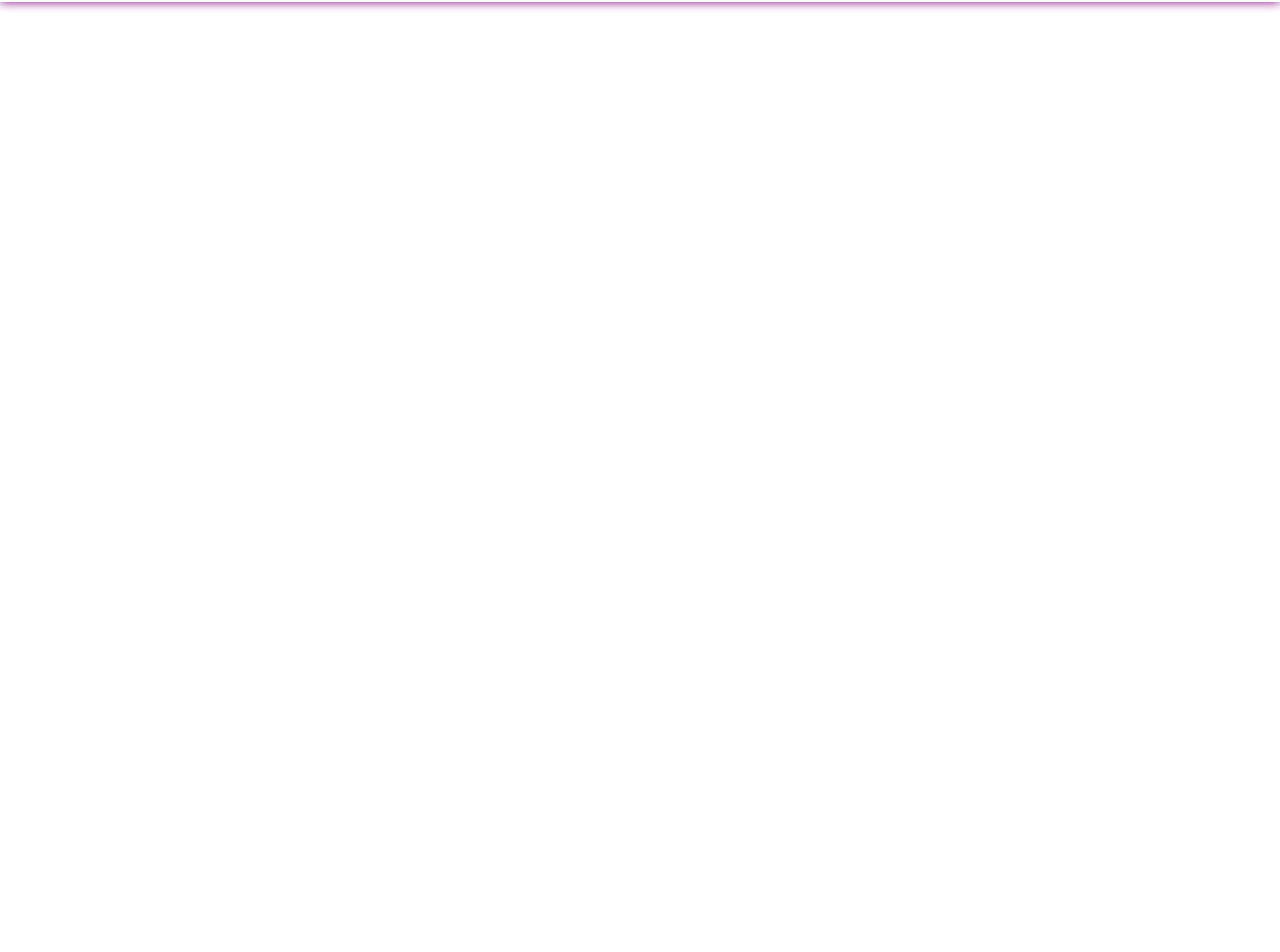
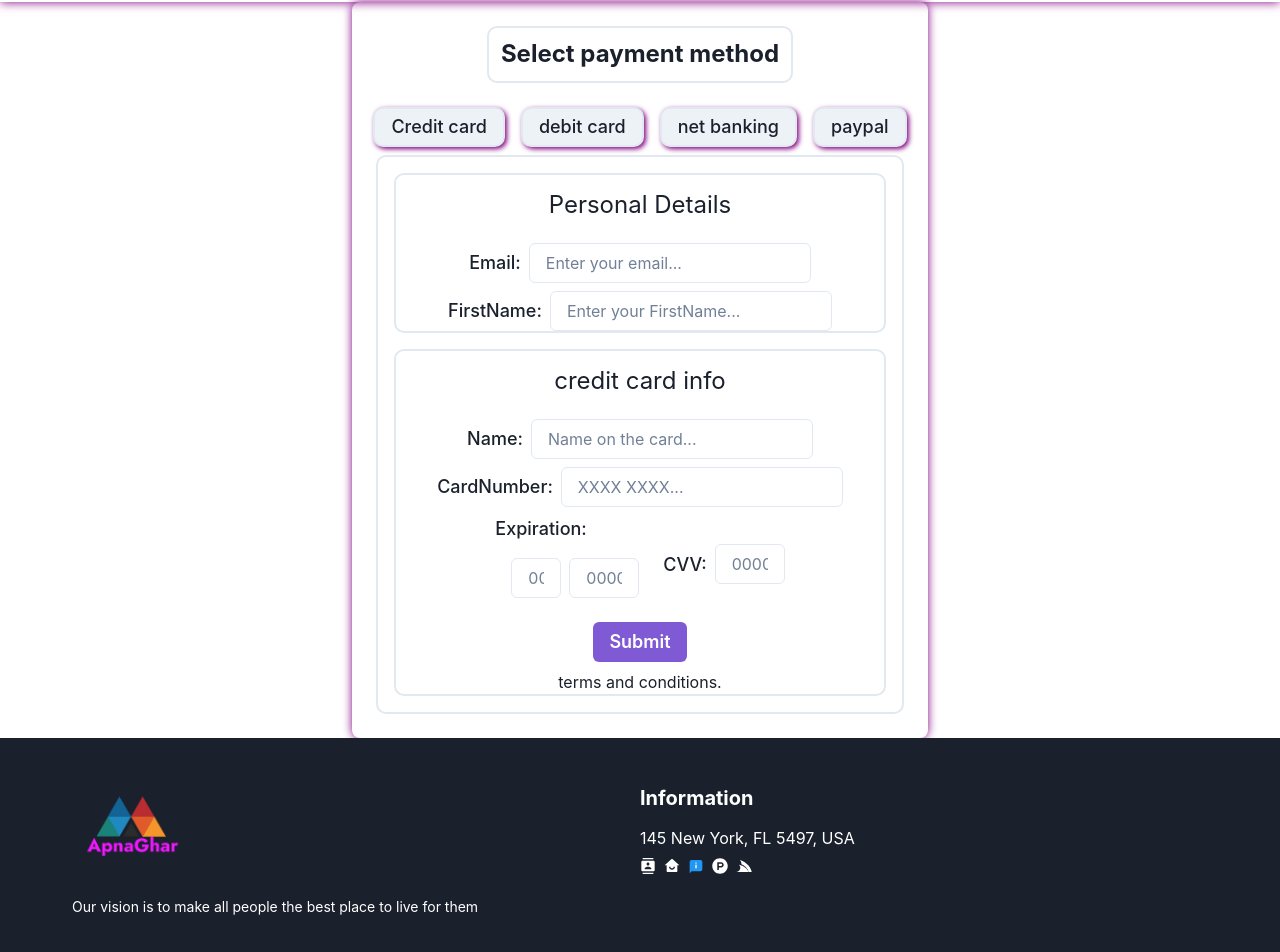
Before and after one commit to Flyingmonk01/ApnaGhar, a React (Vite) app: page /Payment in a window 1280 px wide. Shown: the part 98-1050 px from the top of the page. Before the commit the page ends 800 px from the top, so only its background shows below. Built offline with nearby package versions, Linux system fonts and the light colour scheme.

Commit message:
added payment footer

```diff
--- a/src/App.jsx
+++ b/src/App.jsx
@@ -5,6 +5,9 @@ import Contact from './components/Contact/Contact';
 import Login from './components/Login/Login';
 import Signup from './components/Signup/Signup';
 import About from './components/About/About';
+import Property from './components/Property/Property';
+import Footer from './components/Footer/Footer'
+import Payment from './components/Payment/Payment';
 
 
 function App() {
@@ -18,7 +21,10 @@ function App() {
           <Route path='/signup' element = {<Signup />} />
           <Route path='/contact' element={<Contact />} />
           <Route path='/about' element={<About />} />
+          <Route path='/Property' element={<Property/>} />
+          <Route path='/Payment' element={<Payment/>}/>
         </Routes>
+        <Footer/>
       </Router >
   )
 }
--- /dev/null
+++ b/src/components/Footer/Footer.jsx
@@ -0,0 +1,33 @@
+import { Box, Heading, Text, HStack, Image, Flex } from "@chakra-ui/react";
+import { MdContacts } from "react-icons/md";
+import { RiHomeSmileFill } from "react-icons/ri";
+import { FcAbout } from "react-icons/fc";
+import { FaProductHunt } from "react-icons/fa";
+import { FaServicestack } from "react-icons/fa";
+import img from "../../assets/logo.png";
+
+const Footer = () => {
+    return (
+        <Box bg="gray.800" color="white" py={12}>
+            <Flex direction={{ base: "column", md: "row" }} maxW="1200px" mx="auto" justifyContent="space-between" px={8}>
+                <Box flex="1">
+                    <Image src={img} alt="Logo" maxW={{ base: "100px", md: "120px" }} mb={4} />
+                    <Text fontSize="sm">Our vision is to make all people the best place to live for them</Text>
+                </Box>
+                <Box flex="1">
+                    <Heading size="md" mb={4}>Information</Heading>
+                    <Text>145 New York, FL 5497, USA</Text>
+                    <HStack mt={2}>
+                        <MdContacts />
+                        <RiHomeSmileFill />
+                        <FcAbout />
+                        <FaProductHunt />
+                        <FaServicestack />
+                    </HStack>
+                </Box>
+            </Flex>
+        </Box>
+    )
+}
+
+export default Footer;
--- a/src/components/Home/Home.jsx
+++ b/src/components/Home/Home.jsx
@@ -22,7 +22,7 @@ const Home = () => {
 
 
     return (
-        <Box w={'100vw'} minH={'100vh'}>
+        <Box w={'100vw'} minH={'420vh'}>
             <Box w={'100%'} h={'72vh'} >
                 <Input outline={'none'} bgColor={'white'} textColor={'#000'} type="text" placeholder='Search your city...' pos={'absolute'} zIndex={500} w={'50vw'} mt={['2', '4']} ml={'25vw'} />
                 <Button pos={'absolute'} zIndex={500} mt={['2', '4']} ml={'70vw'} children={'Search'} colorScheme='purple' />
--- /dev/null
+++ b/src/components/Payment/Payment.jsx
@@ -0,0 +1,67 @@
+import {Box, Container, Heading , HStack, VStack, Input, Text ,Button} from "@chakra-ui/react";
+
+
+const Payment = () =>{
+    return(
+        <Container minH={'Full'} maxW={['sm', 'md', 'lg', 'xl']} p={['4', '6']} boxShadow={'0 0 10px purple'} borderRadius={'lg'}>
+            <Heading m={'auto'} w={'fit-content'} mb={['4', '6']} textAlign={'center'} borderWidth={'2px'} p={3} borderRadius={'10px'} fontSize={['xl', '2xl']}>Select payment method</Heading>
+            <VStack>
+                <Box>
+                    <HStack spacing={4}>
+                        <Button fontSize={['md', 'lg']} fontWeight={'500'} borderRadius={'10px'} borderWidth={'2px'} borderColor={'whilte'} p={4} boxShadow={'2px 2px 5px purple'}>Credit card</Button>
+                        <Button fontSize={['md', 'lg']} fontWeight={'500'} borderRadius={'10px'} borderWidth={'2px'} borderColor={'whilte'} p={4} boxShadow={'2px 2px 5px purple'}>debit card</Button>
+                        <Button fontSize={['md', 'lg']} fontWeight={'500'} borderRadius={'10px'} borderWidth={'2px'} borderColor={'whilte'} p={4} boxShadow={'2px 2px 5px purple'}>net banking</Button>
+                        <Button fontSize={['md', 'lg']} fontWeight={'500'} borderRadius={'10px'} borderWidth={'2px'} borderColor={'whilte'} p={4} boxShadow={'2px 2px 5px purple'}>paypal</Button>
+                    </HStack>
+                </Box>
+                <VStack borderRadius={'10px'} borderWidth={'2px'} w={'100%'} p={4} spacing={4}>
+                    <Box borderRadius={'10px'} borderWidth={'2px'} w={'100%'}>
+                        <Text p={'3'}textAlign={'center'} mb={['2', '2']} fontSize={['xl', '2xl']}>Personal Details</Text>
+                        <VStack>
+                        <HStack>
+                        <Text fontSize={['md', 'lg']} fontWeight={'500'} children='Email:' />
+                        <Input type="email" placeholder="Enter your email..." />
+                        </HStack>
+                        <HStack>
+                        <Text fontSize={['md', 'lg']} fontWeight={'500'} children='FirstName:' />
+                        <Input type="Text" placeholder="Enter your FirstName..." />
+                        </HStack>                        </VStack>
+                    </Box>
+                    <Box borderRadius={'10px'} borderWidth={'2px'} w={'100%'}>
+                        <Text p={'3'}textAlign={'center'} mb={['2', '2']} fontSize={['xl', '2xl']}>credit card info</Text>
+                        <VStack>
+                        <HStack>
+                        <Text fontSize={['md', 'lg']} fontWeight={'500'} children='Name:' />
+                        <Input type="Text" placeholder="Name on the card..." />
+                        </HStack>
+                        <HStack>
+                        <Text fontSize={['md', 'lg']} fontWeight={'500'} children='CardNumber:' />
+                        <Input type="Text" placeholder="XXXX XXXX..." />
+                        </HStack>
+                            <HStack>
+
+                                <Box>
+                                <Text fontSize={['md', 'lg']} fontWeight={'500'} children='Expiration:' />
+                                <HStack p={4}>
+                                <Input w={'50px'}type="Text" placeholder="00" />
+                                <Input w={'70px'}type="Text" placeholder="0000" />
+                                </HStack>
+
+                                </Box>
+                                <Text fontSize={['md', 'lg']} fontWeight={'500'} children='CVV:' />
+                                <Input w={'70px'} type="Text" placeholder="0000" />
+
+                            </HStack>
+                            <Button colorScheme="purple" fontSize={['md', 'lg']}>Submit</Button>
+
+                            <Text>terms and conditions.</Text>
+                        </VStack>
+                    </Box>
+                </VStack>
+
+            </VStack>
+        </Container>
+    )
+}
+
+export default Payment;
--- /dev/null
+++ b/src/components/Property/Property.jsx
@@ -0,0 +1,66 @@
+import { Flex, VStack } from "@chakra-ui/react";
+import { Box, Container, HStack, Image, Heading, Stack, Text } from "@chakra-ui/react";
+import { useEffect, useState } from "react";
+
+
+
+
+const Property = () => {
+
+
+    const url = "https://dummyjson.com/products";
+    const [data, setData] = useState([]);
+
+    useEffect(() => {
+        const loadData = async () => {
+            try {
+                const response = await fetch(url);
+                const {products} = await response.json();
+                setData(products);
+                console.log(typeof products);
+            } catch (error) {
+                console.log(error);
+            }
+        }
+        loadData();
+    }, []);
+
+    console.log(data);
+
+
+    return (
+        <Container minW="full" p={6} >
+
+            <Stack w={'100%'} h={'100%'} >
+                <Flex wrap={'wrap'} gap={'7'} justifyContent={'space-around'}>
+                    {
+                        data.map((ele) => (
+                            <Boxes key={ele.id} source={ele.thumbnail} text={ele.title} />
+                        ))
+                    }
+                </Flex>
+            </Stack>
+        </Container>
+    );
+}
+
+
+const Boxes = ({ source, text }) => {
+    return (
+        <Box borderWidth={'1px'} borderColor={'black'} maxW={'260px'}>
+            <Box borderWidth={'1px'} borderColor={'black'}>
+                <Image borderRadius='xl' objectFit={'cover'} w={'260px'} h={'260px'} src={source} />
+            </Box>
+            <HStack mt={'4'} spacing={'6'} borderRadius={'5'} borderWidth={'1px'} borderColor={'black'} >
+                <Box ml={'3'}>
+                    {text}
+                </Box>
+                {/* <Box>Location</Box>
+                        <Text>Price</Text> */}
+
+            </HStack>
+        </Box>
+    )
+}
+
+export default Property;
```
